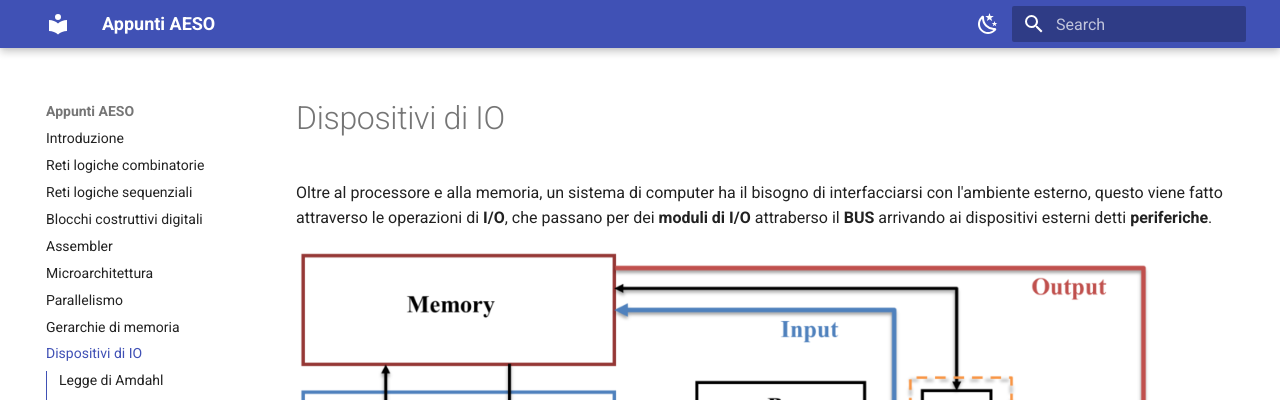
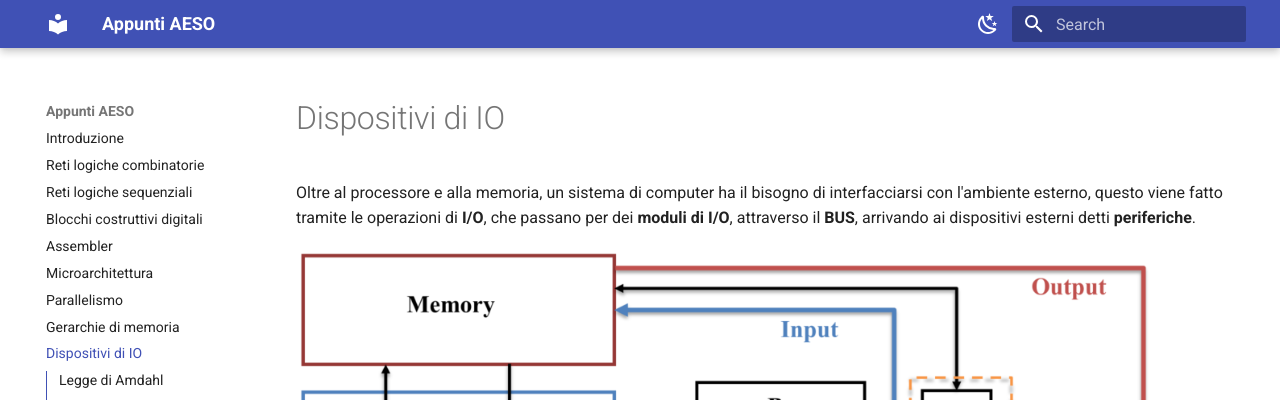
Before and after one commit to Firi0n/appunti-AESO, an MkDocs documentation site: the page built from docs/09_dispositivi_IO.md, in a window 1280 px wide and 900 px high. Shown: the top 400 px of the window. Built offline with MkDocs 1.6.1 and Material for MkDocs 9.7.7, drawn with Linux system fonts in a browser that asks for light colours; emoji names are drawn with the system emoji font; some of the changed text lies outside the part shown.

Commit message:
bus connect

```diff
--- a/docs/09_dispositivi_IO.md
+++ b/docs/09_dispositivi_IO.md
@@ -1,4 +1,4 @@
-Oltre al processore e alla memoria, un sistema di computer ha il bisogno di interfacciarsi con l'ambiente esterno, questo viene fatto attraverso le operazioni di **I/O**, che passano per dei **moduli di I/O** attraberso il **BUS** arrivando ai dispositivi esterni detti **periferiche**.
+Oltre al processore e alla memoria, un sistema di computer ha il bisogno di interfacciarsi con l'ambiente esterno, questo viene fatto tramite le operazioni di **I/O**, che passano per dei **moduli di I/O**, attraverso il **BUS**, arrivando ai dispositivi esterni detti **periferiche**.
 
 ![IO scheme](./img/io_scheme.png)
 
```
Also changed, not shown: other parts of docs/09_dispositivi_IO.md (+2 -0 lines).
